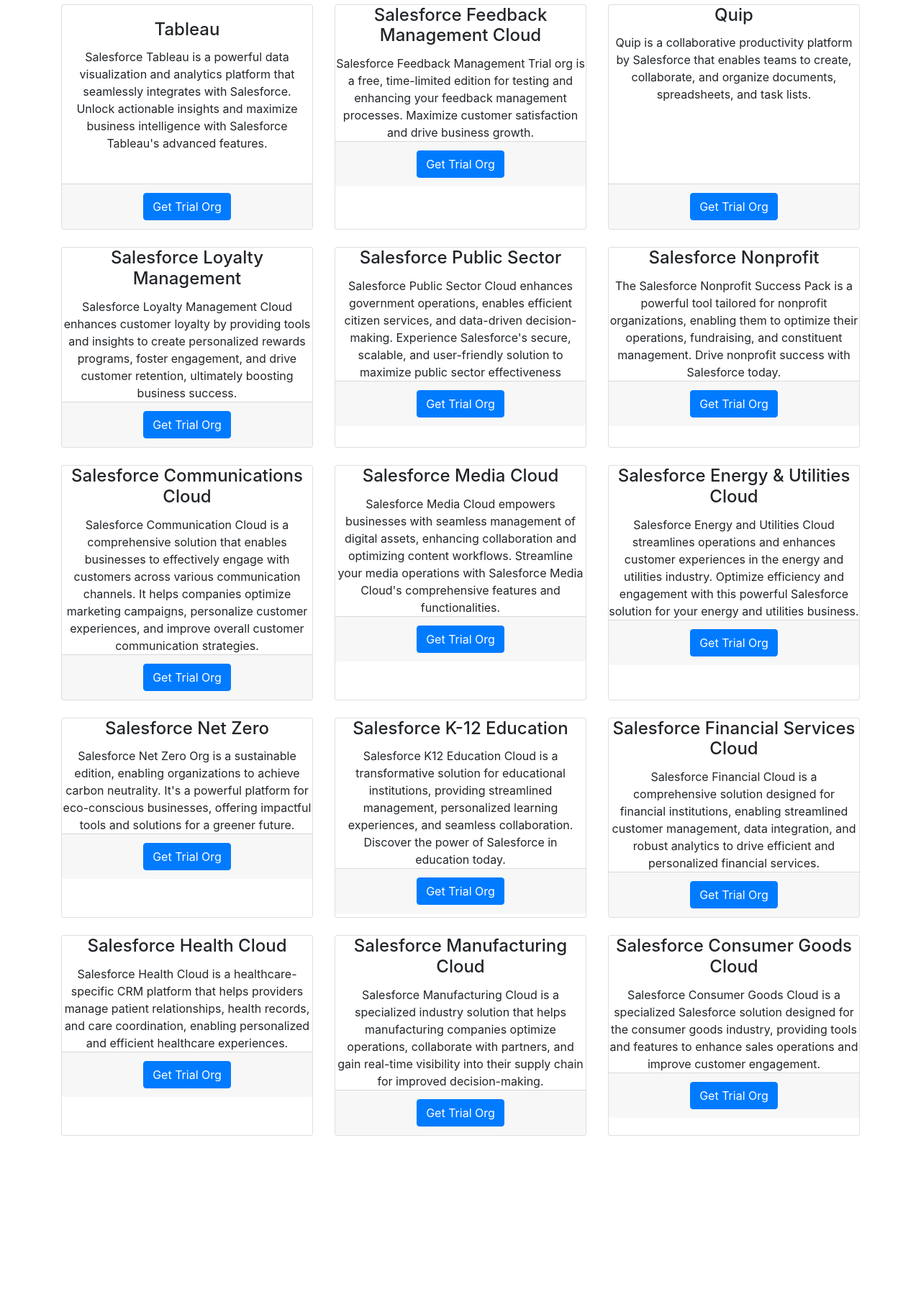
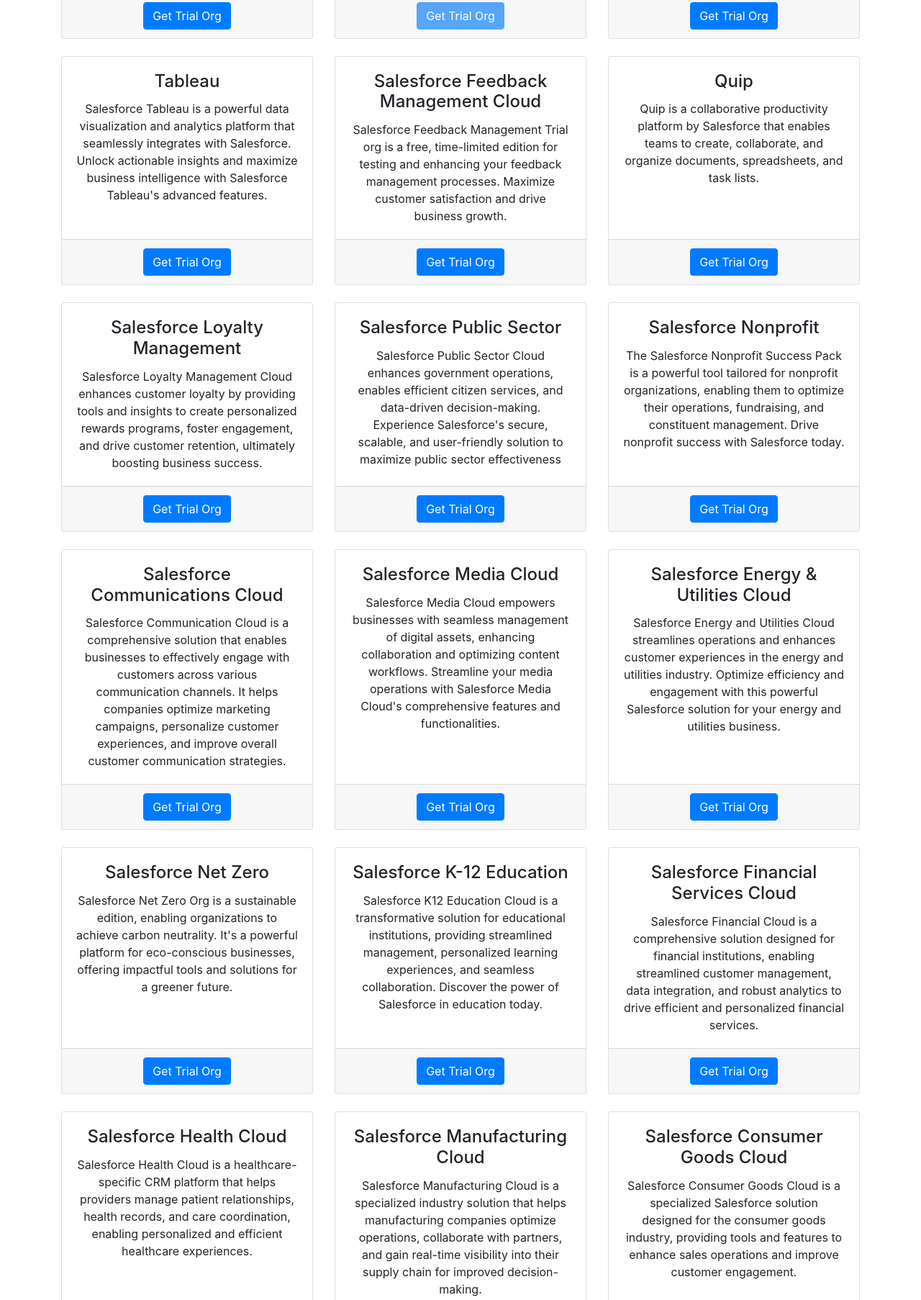
Before and after one commit to purnamo/bootstrapapp, a plain HTML site: page index.html in a window 1280 px wide. Shown: the part 833-2639 px from the top of the page at 72% size. Before the commit the page ends 2411 px from the top, so only its background shows below. Drawn offline with nearby package versions, Linux system fonts and the light colour scheme.

Commit message:
removed spaces

```diff
--- a/index.html
+++ b/index.html
@@ -25,15 +25,11 @@
 
     <div class="card-deck">
         <div class="card text-center">
-            <div class="card-block">
+            <div class="card-body">
                 <h4 class="card-title">Salesforce Demo Org</h4>
                 <p class="card-text">
                     This is a free Salesforce's developer org that never expires, allowing users to develop, test, and create custom applications.
-                    <br>
-                    <br>
-                    <br>
-                    <br>
-                    <br>
+
                 </p>
             </div>
             <div class="card-footer">
@@ -42,7 +38,7 @@
         </div>
 
         <div class="card text-center">
-            <div class="card-block">
+            <div class="card-body">
                 <h4 class="card-title">Salesforce Scheduler</h4>
                 <p class="card-text">
                     Salesforce Scheduler Org offers seamless scheduling capabilities, optimizing efficiency in appointment management. With its user-friendly interface, automate and streamline scheduling processes to enhance productivity and customer satisfaction.
@@ -55,13 +51,11 @@
         </div>
 
         <div class="card text-center">
-            <div class="card-block">
+            <div class="card-body">
                 <h4 class="card-title">Salesforce CPQ</h4>
                 <p class="card-text">
                     Salesforce CPQ org offers optimized sales quoting and pricing solutions. Enhance sales efficiency and accuracy with streamlined processes. Drive business growth and maximize revenue potential with Salesforce CPQ org.
-                    <br>
-                    <br>
-                    <br>
+
                 </p>
             </div>
             <div class="card-footer">
@@ -71,7 +65,7 @@
     </div>
     <div class="card-deck mt-4">
         <div class="card text-center">
-            <div class="card-block">
+            <div class="card-body">
                 <h4 class="card-title">Salesforce CRM Analytics</h4>
                 <p class="card-text">
                     Experience the power of Salesforce CRM Analytics Trial org. Analyze data, gain insights, and make informed decisions. Sign up now for a free trial and unlock the potential of data-driven decision-making.
@@ -84,7 +78,7 @@
         </div>
 
         <div class="card text-center">
-            <div class="card-block">
+            <div class="card-body">
                 <h4 class="card-title">Salesforce OmniStudio</h4>
                 <p class="card-text">
                     Salesforce Omni Studio Cloud is a comprehensive cloud-based platform that enables seamless integration, automation, and management of various customer engagement channels, optimizing sales and customer service processes.
@@ -95,12 +89,12 @@
             </div>
         </div>
         <div class="card text-center">
-            <div class="card-block">
+            <div class="card-body">
                 <h4 class="card-title">MuleSoft</h4>
                 <p class="card-text">
                     Salesforce MuleSoft is an integration platform that connects various systems and applications seamlessly. It enables businesses to enhance their data connectivity, streamline processes, and improve overall efficiency for greater success.
                 </p>
-                <br>
+
             </div>
             <div class="card-footer">
                 <button class="btn btn-primary" onclick="openURL('https://anypoint.mulesoft.com/login/signup')">Get Trial Org</button>
@@ -121,7 +115,7 @@
         </div>
 
         <div class="card text-center">
-            <div class="card-block">
+            <div class="card-body">
                 <h4 class="card-title">Salesforce Feedback Management Cloud</h4>
                 <p class="card-text">
                     Salesforce Feedback Management Trial org is a free, time-limited edition for testing and enhancing your feedback management processes. Maximize customer satisfaction and drive business growth.
@@ -132,15 +126,12 @@
             </div>
         </div>
         <div class="card text-center">
-            <div class="card-block">
+            <div class="card-body">
                 <h4 class="card-title">Quip</h4>
                 <p class="card-text">
                     Quip is a collaborative productivity platform by Salesforce that enables teams to create, collaborate, and organize documents, spreadsheets, and task lists.
                 </p>
-                <br>
-                <br>
-                <br>
-                <br>
+
             </div>
             <div class="card-footer">
                 <button class="btn btn-primary" onclick="openURL('https://quip.com/account/login')">Get Trial Org</button>
@@ -149,7 +140,7 @@
     </div>
     <div class="card-deck mt-4">
         <div class="card text-center">
-            <div class="card-block">
+            <div class="card-body">
                 <h4 class="card-title">Salesforce Loyalty Management</h4>
                 <p class="card-text">
                     Salesforce Loyalty Management Cloud enhances customer loyalty by providing tools and insights to create personalized rewards programs, foster engagement, and drive customer retention, ultimately boosting business success.
@@ -161,7 +152,7 @@
         </div>
 
         <div class="card text-center">
-            <div class="card-block">
+            <div class="card-body">
                 <h4 class="card-title">Salesforce Public Sector</h4>
                 <p class="card-text">
                     Salesforce Public Sector Cloud enhances government operations, enables efficient citizen services, and data-driven decision-making. Experience Salesforce's secure, scalable, and user-friendly solution to maximize public sector effectiveness
@@ -172,7 +163,7 @@
             </div>
         </div>
         <div class="card text-center">
-            <div class="card-block">
+            <div class="card-body">
                 <h4 class="card-title">Salesforce Nonprofit</h4>
                 <p class="card-text">
                     The Salesforce Nonprofit Success Pack is a powerful tool tailored for nonprofit organizations, enabling them to optimize their operations, fundraising, and constituent management. Drive nonprofit success with Salesforce today.
@@ -188,7 +179,7 @@
 
     <div class="card-deck mt-4">
         <div class="card text-center">
-            <div class="card-block">
+            <div class="card-body">
                 <h4 class="card-title">Salesforce Communications Cloud</h4>
                 <p class="card-text">
                     Salesforce Communication Cloud is a comprehensive solution that enables businesses to effectively engage with customers across various communication channels. It helps companies optimize marketing campaigns, personalize customer experiences, and improve overall customer communication strategies.
@@ -200,7 +191,7 @@
         </div>
 
         <div class="card text-center">
-            <div class="card-block">
+            <div class="card-body">
                 <h4 class="card-title">Salesforce Media Cloud</h4>
                 <p class="card-text">
                     Salesforce Media Cloud empowers businesses with seamless management of digital assets, enhancing collaboration and optimizing content workflows. Streamline your media operations with Salesforce Media Cloud's comprehensive features and functionalities.
@@ -211,7 +202,7 @@
             </div>
         </div>
         <div class="card text-center">
-            <div class="card-block">
+            <div class="card-body">
                 <h4 class="card-title">Salesforce Energy & Utilities Cloud</h4>
                 <p class="card-text">
                     Salesforce Energy and Utilities Cloud streamlines operations and enhances customer experiences in the energy and utilities industry. Optimize efficiency and engagement with this powerful Salesforce solution for your energy and utilities business.
@@ -226,7 +217,7 @@
 
     <div class="card-deck mt-4">
         <div class="card text-center">
-            <div class="card-block">
+            <div class="card-body">
                 <h4 class="card-title">Salesforce Net Zero</h4>
                 <p class="card-text">
                     Salesforce Net Zero Org is a sustainable edition, enabling organizations to achieve carbon neutrality. It's a powerful platform for eco-conscious businesses, offering impactful tools and solutions for a greener future.
@@ -238,7 +229,7 @@
         </div>
 
         <div class="card text-center">
-            <div class="card-block">
+            <div class="card-body">
                 <h4 class="card-title">Salesforce K-12 Education</h4>
                 <p class="card-text">
                     Salesforce K12 Education Cloud is a transformative solution for educational institutions, providing streamlined management, personalized learning experiences, and seamless collaboration. Discover the power of Salesforce in education today.
@@ -249,7 +240,7 @@
             </div>
         </div>
         <div class="card text-center">
-            <div class="card-block">
+            <div class="card-body">
                 <h4 class="card-title">Salesforce Financial Services Cloud</h4>
                 <p class="card-text">
                     Salesforce Financial Cloud is a comprehensive solution designed for financial institutions, enabling streamlined customer management, data integration, and robust analytics to drive efficient and personalized financial services.
@@ -262,7 +253,7 @@
     </div>
     <div class="card-deck mt-4">
         <div class="card text-center">
-            <div class="card-block">
+            <div class="card-body">
                 <h4 class="card-title">Salesforce Health Cloud</h4>
                 <p class="card-text">
                     Salesforce Health Cloud is a healthcare-specific CRM platform that helps providers manage patient relationships, health records, and care coordination, enabling personalized and efficient healthcare experiences.
@@ -274,11 +265,11 @@
         </div>
 
         <div class="card text-center">
-            <div class="card-block">
+            <div class="card-body">
                 <h4 class="card-title">Salesforce Manufacturing Cloud</h4>
                 <p class="card-text">
                     Salesforce Manufacturing Cloud is a specialized industry solution that helps manufacturing companies optimize operations, collaborate with partners, and gain real-time visibility into their supply chain for improved decision-making.
-                    <br>
+
                 </p>
             </div>
             <div class="card-footer">
@@ -286,7 +277,7 @@
             </div>
         </div>
         <div class="card text-center">
-            <div class="card-block">
+            <div class="card-body">
                 <h4 class="card-title">Salesforce Consumer Goods Cloud</h4>
                 <p class="card-text">
                     Salesforce Consumer Goods Cloud is a specialized Salesforce solution designed for the consumer goods industry, providing tools and features to enhance sales operations and improve customer engagement.
```
